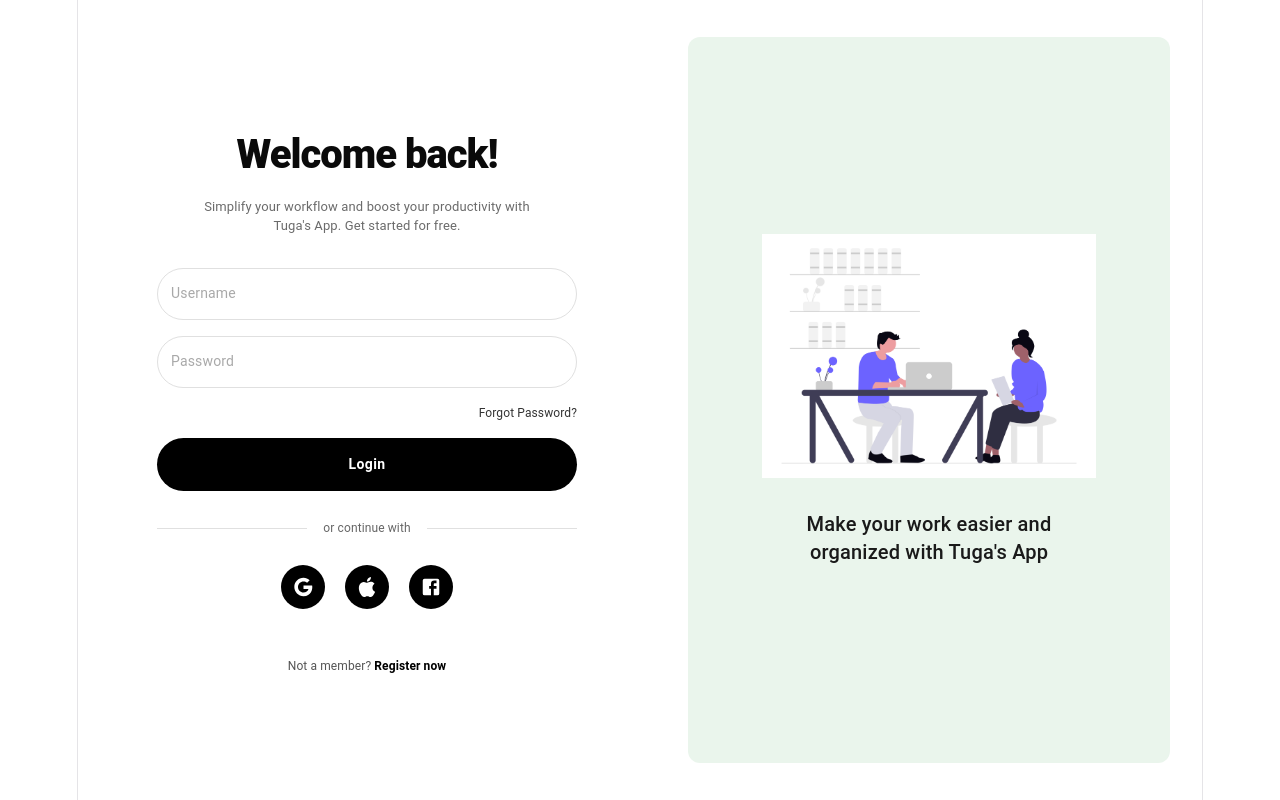
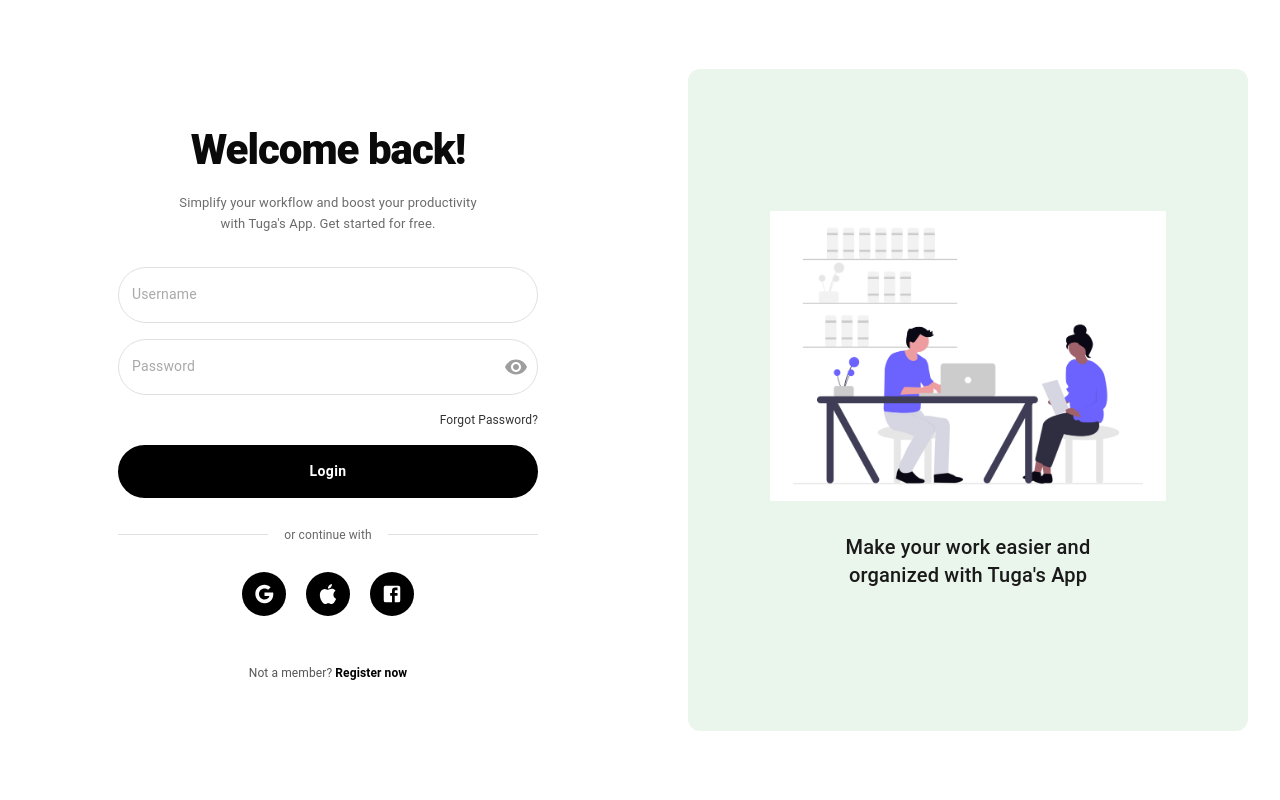
Before and after one commit to Dilminad/react-firebase-login, a React (Vite) app: page / in a window 1280 px wide. Built offline with nearby package versions, Linux system fonts and the light colour scheme.

Commit message:
chore: finalize login page implementation

```diff
--- a/package.json
+++ b/package.json
@@ -12,8 +12,8 @@
   "dependencies": {
     "@emotion/react": "^11.14.0",
     "@emotion/styled": "^11.14.1",
-    "@mui/icons-material": "^9.4.0",
-    "@mui/material": "^9.4.0",
+    "@mui/icons-material": "^5.18.0",
+    "@mui/material": "^5.18.0",
     "firebase": "^12.19.0",
     "react": "^19.2.8",
     "react-dom": "^19.2.8",
--- a/src/index.css
+++ b/src/index.css
@@ -1,111 +1,20 @@
-:root {
-  --text: #6b6375;
-  --text-h: #08060d;
-  --bg: #fff;
-  --border: #e5e4e7;
-  --code-bg: #f4f3ec;
-  --accent: #aa3bff;
-  --accent-bg: rgba(170, 59, 255, 0.1);
-  --accent-border: rgba(170, 59, 255, 0.5);
-  --social-bg: rgba(244, 243, 236, 0.5);
-  --shadow:
-    rgba(0, 0, 0, 0.1) 0 10px 15px -3px, rgba(0, 0, 0, 0.05) 0 4px 6px -2px;
-
-  --sans: system-ui, 'Segoe UI', Roboto, sans-serif;
-  --heading: system-ui, 'Segoe UI', Roboto, sans-serif;
-  --mono: ui-monospace, Consolas, monospace;
-
-  font: 18px/145% var(--sans);
-  letter-spacing: 0.18px;
-  color-scheme: light dark;
-  color: var(--text);
-  background: var(--bg);
-  font-synthesis: none;
-  text-rendering: optimizeLegibility;
-  -webkit-font-smoothing: antialiased;
-  -moz-osx-font-smoothing: grayscale;
-
-  @media (max-width: 1024px) {
-    font-size: 16px;
-  }
-}
-
-@media (prefers-color-scheme: dark) {
-  :root {
-    --text: #9ca3af;
-    --text-h: #f3f4f6;
-    --bg: #16171d;
-    --border: #2e303a;
-    --code-bg: #1f2028;
-    --accent: #c084fc;
-    --accent-bg: rgba(192, 132, 252, 0.15);
-    --accent-border: rgba(192, 132, 252, 0.5);
-    --social-bg: rgba(47, 48, 58, 0.5);
-    --shadow:
-      rgba(0, 0, 0, 0.4) 0 10px 15px -3px, rgba(0, 0, 0, 0.25) 0 4px 6px -2px;
-  }
-
-  #social .button-icon {
-    filter: invert(1) brightness(2);
-  }
-}
-
-#root {
-  width: 1126px;
-  max-width: 100%;
-  margin: 0 auto;
-  text-align: center;
-  border-inline: 1px solid var(--border);
-  min-height: 100svh;
-  display: flex;
-  flex-direction: column;
+/* Reset & full-width root */
+* {
   box-sizing: border-box;
 }
 
-body {
+html, body, #root {
   margin: 0;
+  padding: 0;
+  width: 100%;
+  min-height: 100vh;
+  max-width: none;
 }
 
-h1,
-h2 {
-  font-family: var(--heading);
-  font-weight: 500;
-  color: var(--text-h);
+body {
+  font-family: 'Roboto', 'Segoe UI', system-ui, sans-serif;
+  -webkit-font-smoothing: antialiased;
+  -moz-osx-font-smoothing: grayscale;
+  overflow-x: hidden;
+  background: #fff;
 }
-
-h1 {
-  font-size: 56px;
-  letter-spacing: -1.68px;
-  margin: 32px 0;
-  @media (max-width: 1024px) {
-    font-size: 36px;
-    margin: 20px 0;
-  }
-}
-h2 {
-  font-size: 24px;
-  line-height: 118%;
-  letter-spacing: -0.24px;
-  margin: 0 0 8px;
-  @media (max-width: 1024px) {
-    font-size: 20px;
-  }
-}
-p {
-  margin: 0;
-}
-
-code,
-.counter {
-  font-family: var(--mono);
-  display: inline-flex;
-  border-radius: 4px;
-  color: var(--text-h);
-}
-
-code {
-  font-size: 15px;
-  line-height: 135%;
-  padding: 4px 8px;
-  background: var(--code-bg);
-}
--- a/src/pages/loginPage.tsx
+++ b/src/pages/loginPage.tsx
@@ -7,10 +7,13 @@ import {
   Typography,
   Stack,
   IconButton,
+  InputAdornment,
 } from '@mui/material';
 import GoogleIcon from '@mui/icons-material/Google';
 import AppleIcon from '@mui/icons-material/Apple';
 import FacebookIcon from '@mui/icons-material/Facebook';
+import Visibility from '@mui/icons-material/Visibility';
+import VisibilityOff from '@mui/icons-material/VisibilityOff';
 import loginIllustration from '../assets/img1.png';
 import { signInWithGoogle } from '../firebase/authService';
 
@@ -19,6 +22,7 @@ const LoginPage = () => {
   const [email, setEmail] = useState('');
   const [password, setPassword] = useState('');
   const [emailError, setEmailError] = useState(false);
+  const [showPassword, setShowPassword] = useState(false);
 
   const handleLogin = (e: React.FormEvent) => {
     e.preventDefault();
@@ -44,15 +48,33 @@ const LoginPage = () => {
     }
   };
 
+  const textFieldSx = {
+    '& .MuiOutlinedInput-root': {
+      borderRadius: '999px',
+      height: 56,
+      backgroundColor: '#fff',
+      '& fieldset': { borderColor: '#e0e0e0' },
+      '&:hover fieldset': { borderColor: '#b0b0b0' },
+      '&.Mui-focused fieldset': { borderColor: '#000' },
+    },
+    '& .MuiOutlinedInput-input': {
+      fontSize: 14,
+      color: '#333',
+    },
+  };
+
   return (
     <Box
       sx={{
         display: 'flex',
+        width: '100%',
         minHeight: '100vh',
         flexDirection: { xs: 'column', md: 'row' },
         backgroundColor: '#fff',
+        overflowX: 'hidden',
       }}
     >
+      {/* Left Side - Form */}
       <Box
         sx={{
           flex: 1,
@@ -61,40 +83,42 @@ const LoginPage = () => {
           justifyContent: 'center',
           alignItems: 'center',
           px: { xs: 3, md: 6 },
-          py: 6,
+          py: { xs: 5, md: 6 },
         }}
       >
         <Box sx={{ width: '100%', maxWidth: 420 }}>
-          {/* Title */}
+          {/* Title - centered */}
           <Typography
             sx={{
-              fontSize: { xs: 32, md: 40 },
+              fontSize: { xs: 32, md: 42 },
               fontWeight: 800,
               color: '#0a0a0a',
               letterSpacing: '-1px',
               mb: 1.5,
+              textAlign: 'center',
             }}
           >
-             Welcome back!
+            Welcome back!
           </Typography>
 
-
+          {/* Subtitle - centered */}
           <Typography
             sx={{
               fontSize: 13,
               color: '#6b6b6b',
-              lineHeight: 1.5,
+              lineHeight: 1.6,
               mb: 4,
-              maxWidth: 340,
               textAlign: 'center',
+              maxWidth: 360,
               mx: 'auto',
             }}
           >
-            Simplify your workflow and boost your productivity with Tuga's App.
-            Get started for free.
+            Simplify your workflow and boost your productivity
+            <br />
+            with Tuga's App. Get started for free.
           </Typography>
 
-
+          {/* Form */}
           <form onSubmit={handleLogin}>
             <Stack spacing={2}>
               <TextField
@@ -105,44 +129,33 @@ const LoginPage = () => {
                 onChange={(e) => setEmail(e.target.value)}
                 error={emailError}
                 helperText={emailError ? 'Invalid email format' : ''}
-                sx={{
-                  '& .MuiOutlinedInput-root': {
-                    borderRadius: '999px',
-                    height: 52,
-                    backgroundColor: '#fff',
-                    '& fieldset': { borderColor: '#e0e0e0' },
-                    '&:hover fieldset': { borderColor: '#b0b0b0' },
-                    '&.Mui-focused fieldset': { borderColor: '#000' },
-                  },
-                  '& .MuiOutlinedInput-input': {
-                    fontSize: 14,
-                    color: '#333',
-                  },
-                }}
+                sx={textFieldSx}
               />
 
               <TextField
                 placeholder="Password"
-                type="password"
+                type={showPassword ? 'text' : 'password'}
                 variant="outlined"
                 fullWidth
                 value={password}
                 onChange={(e) => setPassword(e.target.value)}
-                sx={{
-                  '& .MuiOutlinedInput-root': {
-                    borderRadius: '999px',
-                    height: 52,
-                    backgroundColor: '#fff',
-                    '& fieldset': { borderColor: '#e0e0e0' },
-                    '&:hover fieldset': { borderColor: '#b0b0b0' },
-                    '&.Mui-focused fieldset': { borderColor: '#000' },
-                  },
-                  '& .MuiOutlinedInput-input': {
-                    fontSize: 14,
-                    color: '#333',
-                  },
+                sx={textFieldSx}
+                InputProps={{
+                  endAdornment: (
+                    <InputAdornment position="end">
+                      <IconButton
+                        onClick={() => setShowPassword((prev) => !prev)}
+                        edge="end"
+                        sx={{ color: '#9e9e9e' }}
+                        aria-label="toggle password visibility"
+                      >
+                        {showPassword ? <VisibilityOff /> : <Visibility />}
+                      </IconButton>
+                    </InputAdornment>
+                  ),
                 }}
               />
+
               <Typography
                 sx={{
                   fontSize: 12,
@@ -154,9 +167,6 @@ const LoginPage = () => {
               >
                 Forgot Password?
               </Typography>
-
-
-
 
               <Button
                 type="submit"
@@ -180,7 +190,7 @@ const LoginPage = () => {
             </Stack>
           </form>
 
-
+          {/* Divider */}
           <Box
             sx={{
               display: 'flex',
@@ -195,7 +205,7 @@ const LoginPage = () => {
             <Box sx={{ flex: 1, height: '1px', backgroundColor: '#e0e0e0' }} />
           </Box>
 
-
+          {/* Social Buttons */}
           <Box sx={{ display: 'flex', justifyContent: 'center', gap: 2.5 }}>
             <IconButton
               onClick={handleGoogleLogin}
@@ -237,10 +247,10 @@ const LoginPage = () => {
             </IconButton>
           </Box>
 
-
+          {/* Footer */}
           <Typography
             sx={{
-              mt: 6,
+              mt: { xs: 4, md: 6 },
               textAlign: 'center',
               fontSize: 12,
               color: '#555',
@@ -260,7 +270,7 @@ const LoginPage = () => {
         </Box>
       </Box>
 
-
+      {/* Right Side - Illustration */}
       <Box
         sx={{
           flex: 1,
@@ -282,7 +292,6 @@ const LoginPage = () => {
             justifyContent: 'center',
             alignItems: 'center',
             p: 4,
-            position: 'relative',
           }}
         >
           <Box
```
Also changed, not shown: 1 other file (tests, documents, lock files or other folders).
